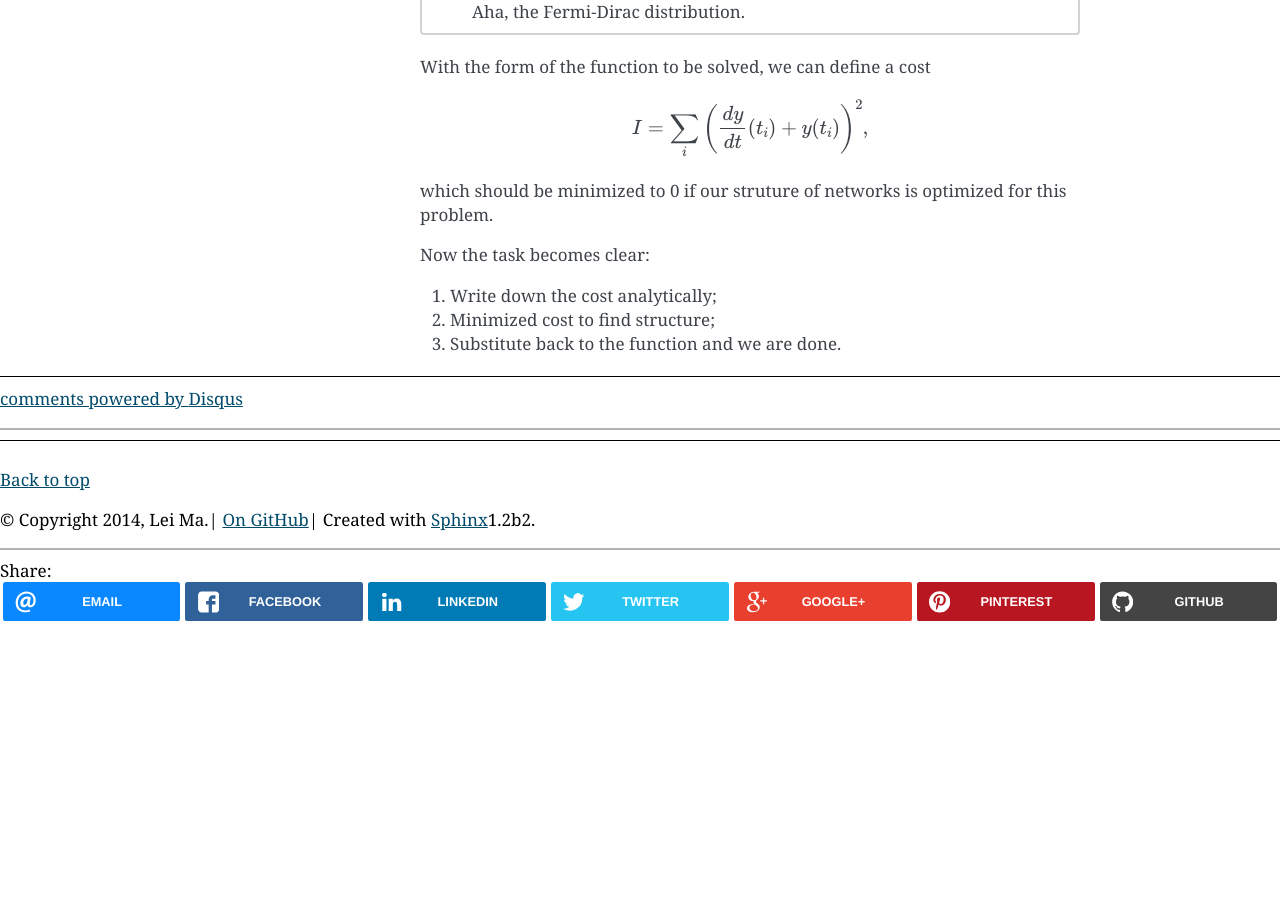
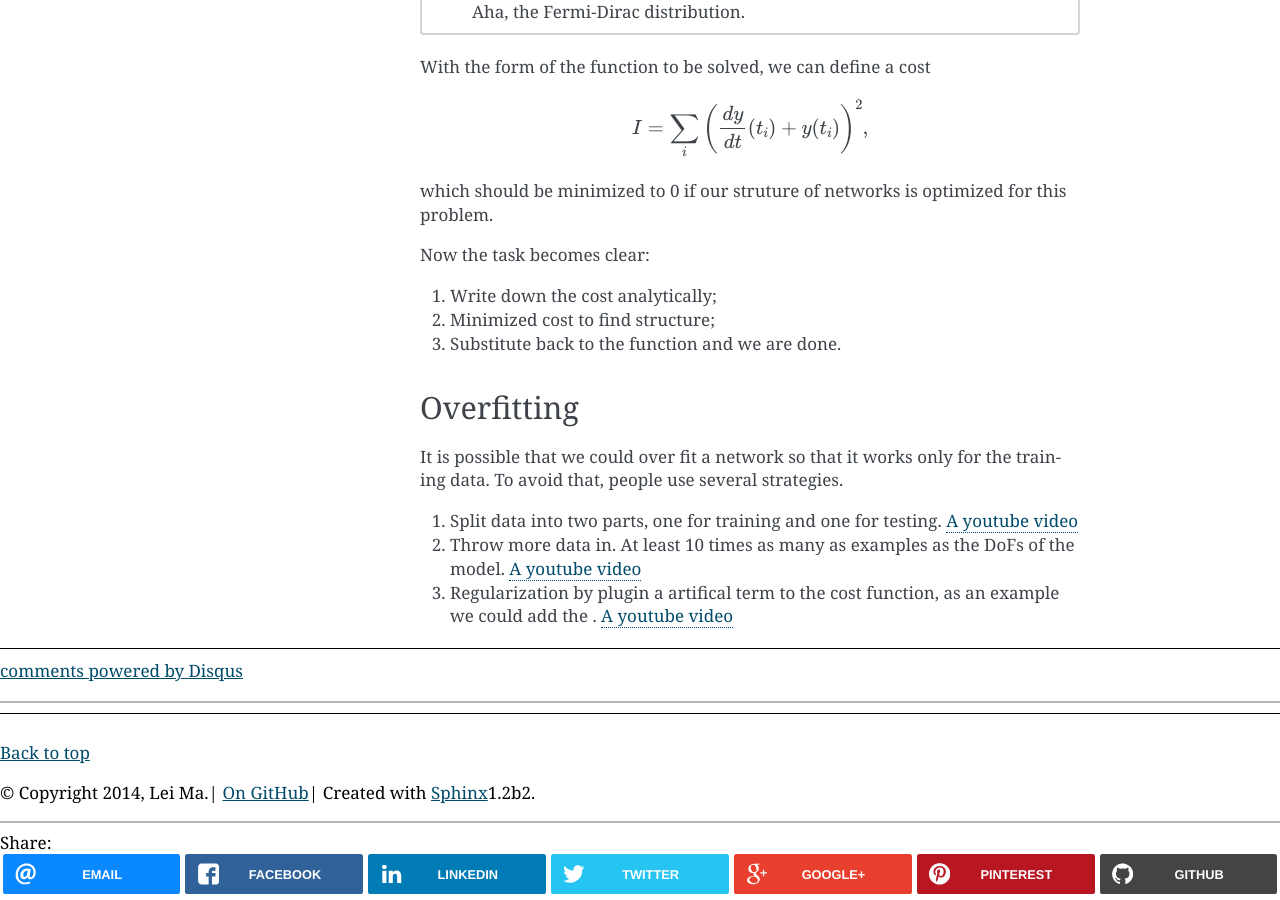
Before and after one commit to NeuPhysics/computational-methods, a Sphinx documentation site: the page built from docs/ann.rst, in a window 1280 px wide and 900 px high, scrolled down 915 px. Built offline with Sphinx 7.4.7, drawn with Linux system fonts in a browser that asks for light colours; formulas are drawn with MathJax 3; comment, search, counter and statistics services are not loaded; before the commit the page ends 1543 px from its top, so only the background shows below that.

Commit message:
update overfitting in ANN

```diff
--- a/docs/ann.rst
+++ b/docs/ann.rst
@@ -62,3 +62,15 @@ Now the task becomes clear:
 1. Write down the cost analytically;
 2. Minimized cost to find structure;
 3. Substitute back to the function and we are done.
+
+
+
+Overfitting
+-----------------------
+
+
+It is possible that we could over fit a network so that it works only for the training data. To avoid that, people use several strategies.
+
+1. Split data into two parts, one for training and one for testing. `A youtube video <https://www.youtube.com/watch?v=S4ZUwgesjS8>`_
+2. Throw more data in. At least 10 times as many as examples as the DoFs of the model.  `A youtube video <https://www.youtube.com/watch?v=S4ZUwgesjS8>`_
+3. Regularization by plugin a artifical term to the cost function, as an example we could add the . `A youtube video <https://www.youtube.com/watch?v=S4ZUwgesjS8>`_
```
